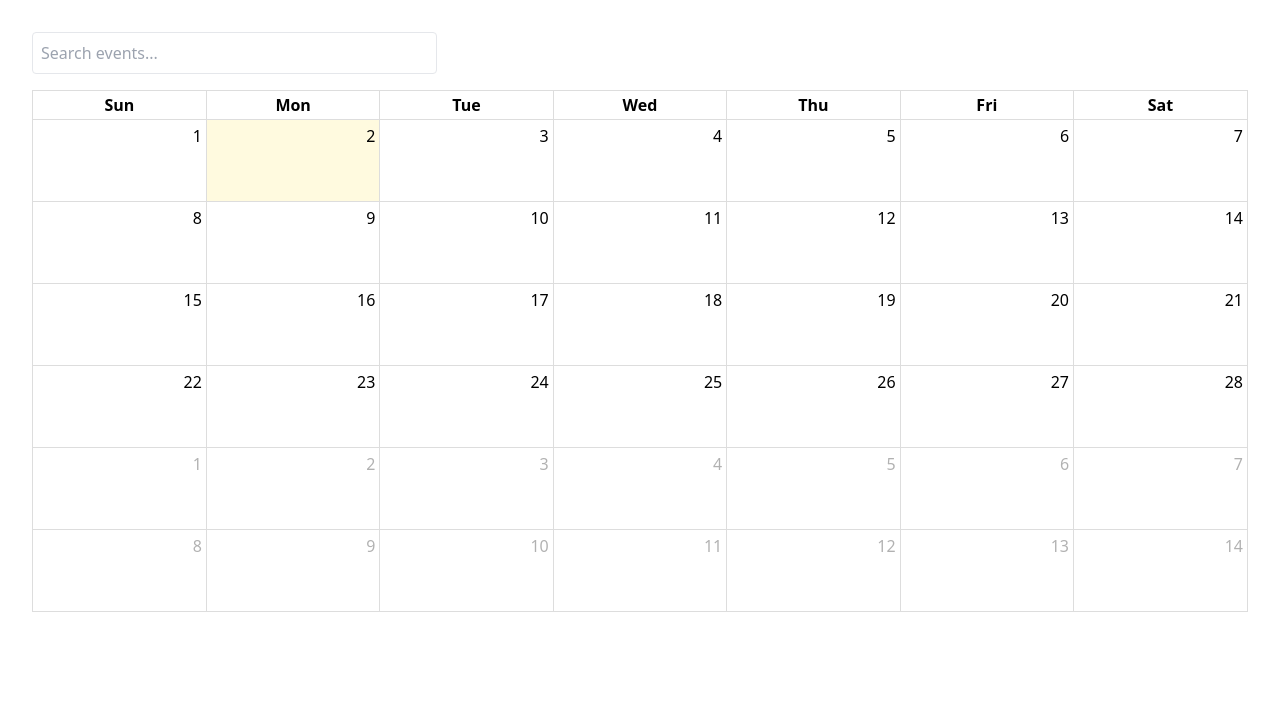
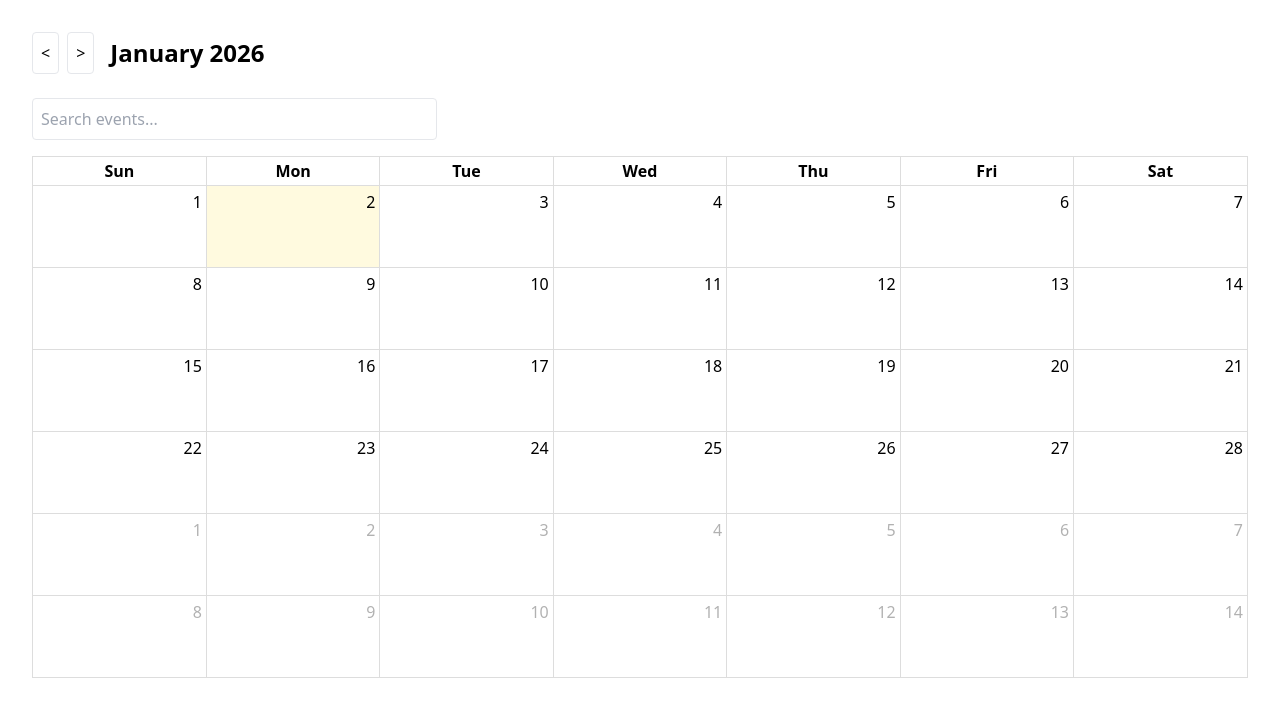
Before and after one commit to hack4impact-calpoly/one-cool-earth-25, a Next.js app: page /calendar in a window 1280 px wide. Shown: the top 716 px of the page. Built offline with nearby package versions, Linux system fonts and the light colour scheme.

Commit message:
feat: added calendar buttons

```diff
--- a/src/app/calendar/page.tsx
+++ b/src/app/calendar/page.tsx
@@ -1,5 +1,6 @@
 "use client";
 import React, { useRef } from "react";
+//import { StyleSheet, Button, View, Text, Alert, Platform } from "react-native";
 import FullCalendar from "@fullcalendar/react";
 import dayGridPlugin from "@fullcalendar/daygrid";
 import interactionPlugin from "@fullcalendar/interaction";
@@ -13,10 +14,39 @@ export default function CalendarPage() {
       calendarApi.next();
     }
   };
-
+  const handlePrev = () => {
+    if (calendarRef.current) {
+      const calendarApi = calendarRef.current.getApi();
+      calendarApi.prev();
+    }
+  };
   return (
     <div className="p-8">
       {/* Search Bar Placeholder */}
+
+      <div className="flex justify-between items-center mb-6">
+        {" "}
+        {/* Parent: Pushes groups apart */}
+        <div className="flex items-center gap-4">
+          {" "}
+          {/* Left Group: Keeps items together */}
+          <div className="flex gap-2">
+            {" "}
+            {/* Just the arrows */}
+            <button onClick={handlePrev} className="p-2 border rounded">
+              {" "}
+              &lt;{" "}
+            </button>
+            <button onClick={handleNext} className="p-2 border rounded">
+              {" "}
+              &gt;{" "}
+            </button>
+          </div>
+          <h2 className="text-2xl font-bold">January 2026</h2>
+        </div>
+        <div className="Search Bar">{/* We will put your SearchBarCalendar here next */}</div>
+      </div>
+
       <div className="mb-4">
         <input type="text" placeholder="Search events..." className="border p-2 rounded w-full md:w-1/3" />
       </div>
```
